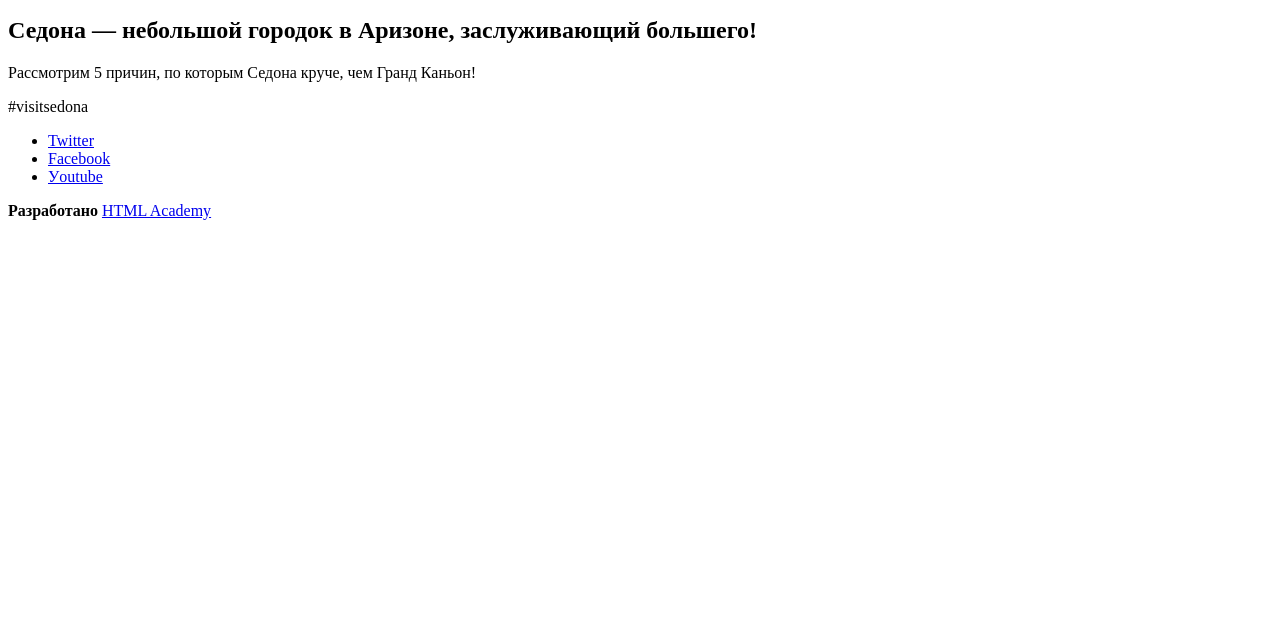
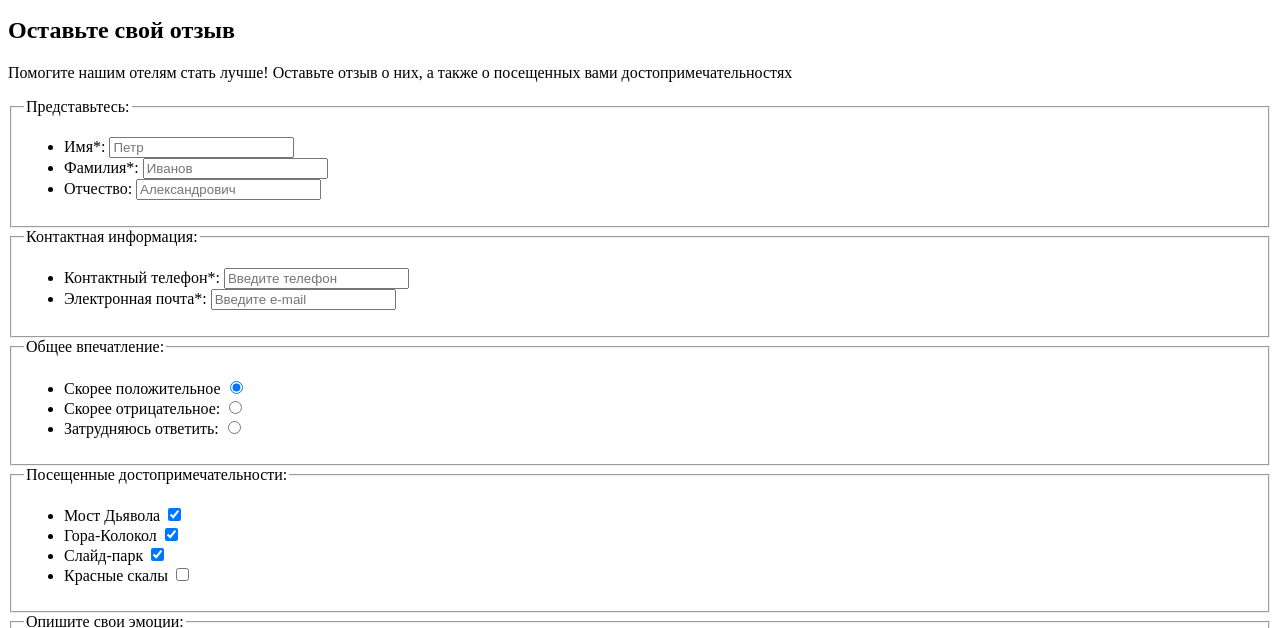
Before and after one commit to vsushko/465123-sedona, a website: page source/form.html in a window 1280 px wide. Shown: the part 172-800 px from the top of the page. Drawn offline with Linux system fonts and the light colour scheme.

Commit message:
added form fieldsets markup

```diff
--- a/source/form.html
+++ b/source/form.html
@@ -35,8 +35,85 @@
   <main class="page-main">
     <section class="main-header">
       <img class="main-header__banner-image" src="img/back-mobile.svg" width="320" height="389" alt="Greeting banner">
-      <h1 class="main-header__title">Седона — небольшой городок в Аризоне, заслуживающий большего!</h1>
-      <p class="main-header__description">Рассмотрим 5 причин, по которым Седона круче, чем Гранд Каньон!</p>
+      <h1 class="main-header__title">Оставьте свой отзыв</h1>
+      <p class="main-header__description">Помогите нашим отелям стать лучше! Оставьте отзыв о них, а также о посещенных вами достопримечательностях</p>
+    </section>
+    <section class="feedback">
+      <form class="feedback__form user-info" action="https://echo.htmlacademy.ru" method="POST">
+        <fieldset class="user-info__fieldset">
+          <legend>Представьтесь:</legend>
+          <ul class="user-info__list">
+            <li class="user-info__item">
+              <label for="firstname">Имя*:</label>
+              <input class="user-info__text" type="text" name="firstname" id="firstname" placeholder="Петр" required>
+            </li>
+            <li class="user-info__item">
+              <label for="lastname">Фамилия*:</label>
+              <input class="user-info__text" type="text" name="lastname" id="lastname" placeholder="Иванов" required>
+            </li>
+            <li class="user-info__item">
+              <label for="middlename">Отчество:</label>
+              <input class="user-info__text" type="text" name="middlename" id="middlename" placeholder="Александрович" required>
+            </li>
+          </ul>
+        </fieldset>
+        <fieldset class="user-contacts__fieldset">
+          <legend>Контактная информация:</legend>
+          <ul class="user-contacts__list">
+            <li class="user-contacts__item">
+              <label for="tel">Контактный телефон*:</label>
+              <input class="user-contacts__text" type="tel" name="tel" id="tel" placeholder="Введите телефон" required>
+            </li>
+            <li class="user-contacts__item">
+              <label for="email">Электронная почта*:</label>
+              <input class="user-contacts__text" type="email" name="email" id="email" placeholder="Введите e-mail" required>
+            </li>
+          </ul>
+        </fieldset>
+        <fieldset class="overall-impression__fieldset">
+          <legend>Общее впечатление:</legend>
+          <ul class="overall-impression__list">
+            <li class="overall-impression__item">
+              <label for="positive">Скорее положительное</label>
+              <input class="overall-impression__radio" type="radio" name="positive" id="positive" checked>
+            </li>
+            <li class="overall-impression__item">
+              <label for="negative">Скорее отрицательное:</label>
+              <input class="overall-impression__radio" type="radio" name="negative" id="negative">
+            </li>
+            <li class="overall-impression__item">
+              <label for="notsure">Затрудняюсь ответить:</label>
+              <input class="overall-impression__radio" type="radio" name="notsure" id="notsure">
+            </li>
+          </ul>
+        </fieldset>
+        <fieldset class="visited-sightseeing__fieldset">
+          <legend>Посещенные достопримечательности:</legend>
+          <ul class="visited-sightseeing__list">
+            <li class="visited-sightseeing__item">
+              <label for="devilsbridge">Мост Дьявола</label>
+              <input class="visited-sightseeing__checkbox" type="checkbox" name="devilsbridge" id="devilsbridge" checked>
+            </li>
+            <li class="visited-sightseeing__item">
+              <label for="bellmountain">Гора-Колокол</label>
+              <input class="visited-sightseeing__checkbox" type="checkbox" name="bellmountain" id="bellmountain" checked>
+            </li>
+            <li class="visited-sightseeing__item">
+              <label for="slidepark">Слайд-парк</label>
+              <input class="visited-sightseeing__checkbox" type="checkbox" name="slidepark" id="slidepark" checked>
+            </li>
+            <li class="visited-sightseeing__item">
+              <label for="redrocks">Красные скалы</label>
+              <input class="visited-sightseeing__checkbox" type="checkbox" name="redrocks" id="redrocks">
+            </li>
+          </ul>
+        </fieldset>
+        <fieldset class="emotions__fieldset">
+          <legend>Опишите свои эмоции:</legend>
+          <textarea class="emotions__textarea" name="description" placeholder="Опишите подробно все свои восторги"></textarea>
+        </fieldset>
+        <button class="form__button button" type="submit">Отправить отзыв</button>
+      </form>
     </section>
   </main>
   <footer class="page-footer">
```
